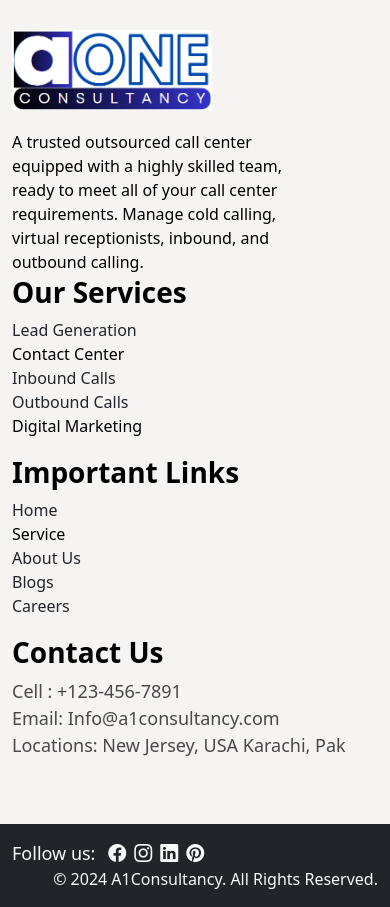
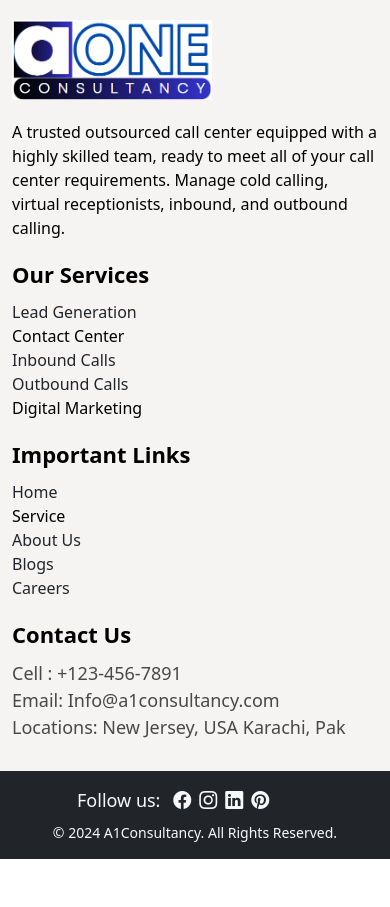
Before and after one commit to farukh110/A1consultancy-Frontend, a React (Vite) app: page /contact-us in a window 390 px wide. Shown: the part 1720-2627 px from the top of the page. After the commit the page ends 2579 px from the top, so only its background shows below. Built offline with nearby package versions, Linux system fonts and the light colour scheme.

Commit message:
working on mobile responsiveness

```diff
--- a/src/components/layouts/footer/Footer.jsx
+++ b/src/components/layouts/footer/Footer.jsx
@@ -35,8 +35,8 @@
                                             </div>
                                         </div>
 
-                                        <div className="address-box">
-                                            <div className="address-info w-75">
+                                        <div className="address-box mt-lg-0 mt-md-0 mb-lg-0 mb-md-0 mb-3">
+                                            <div className="address-info w-lg-75 w-md-75 w-100">
 
                                                 A trusted outsourced call center equipped with a highly skilled team, ready to meet all of your call center requirements. Manage cold calling, virtual receptionists, inbound, and outbound calling.
 
@@ -114,9 +114,9 @@
 
                     <div className='container'>
 
-                        <div className='row'>
+                        <div className='row justify-content-center'>
 
-                            <div className='col-md-6'>
+                            <div className='col-lg-6 col-md-6 col-8'>
 
                                 <p className="ps-lg-4 ps-md-0 ps-0 mb-0">
                                     <span className="follow-us text-light">Follow us: </span>
@@ -140,7 +140,7 @@
 
                             </div>
 
-                            <div className='col-md-6'>
+                            <div className='col-md-6 mt-lg-0 mt-md-0 mt-2'>
 
                                 <div className="copyright text-light">
                                     © 2024 A1Consultancy. All Rights Reserved.
--- a/src/components/layouts/footer/index.scss
+++ b/src/components/layouts/footer/index.scss
@@ -96,3 +96,26 @@
 
     text-align: right !important;
 }
+
+@media (max-width: 480px) {
+
+    footer {
+
+        .footer-inner {
+
+            .footer-top-area {
+                padding: 35px 0 10px;
+
+                .widgettitle {
+                    color: #000;
+                    font-size: 22px;
+                }
+            }
+        }
+    }
+
+    .copyright {
+        text-align: center !important;
+        font-size: 14px;
+    }
+}
```
